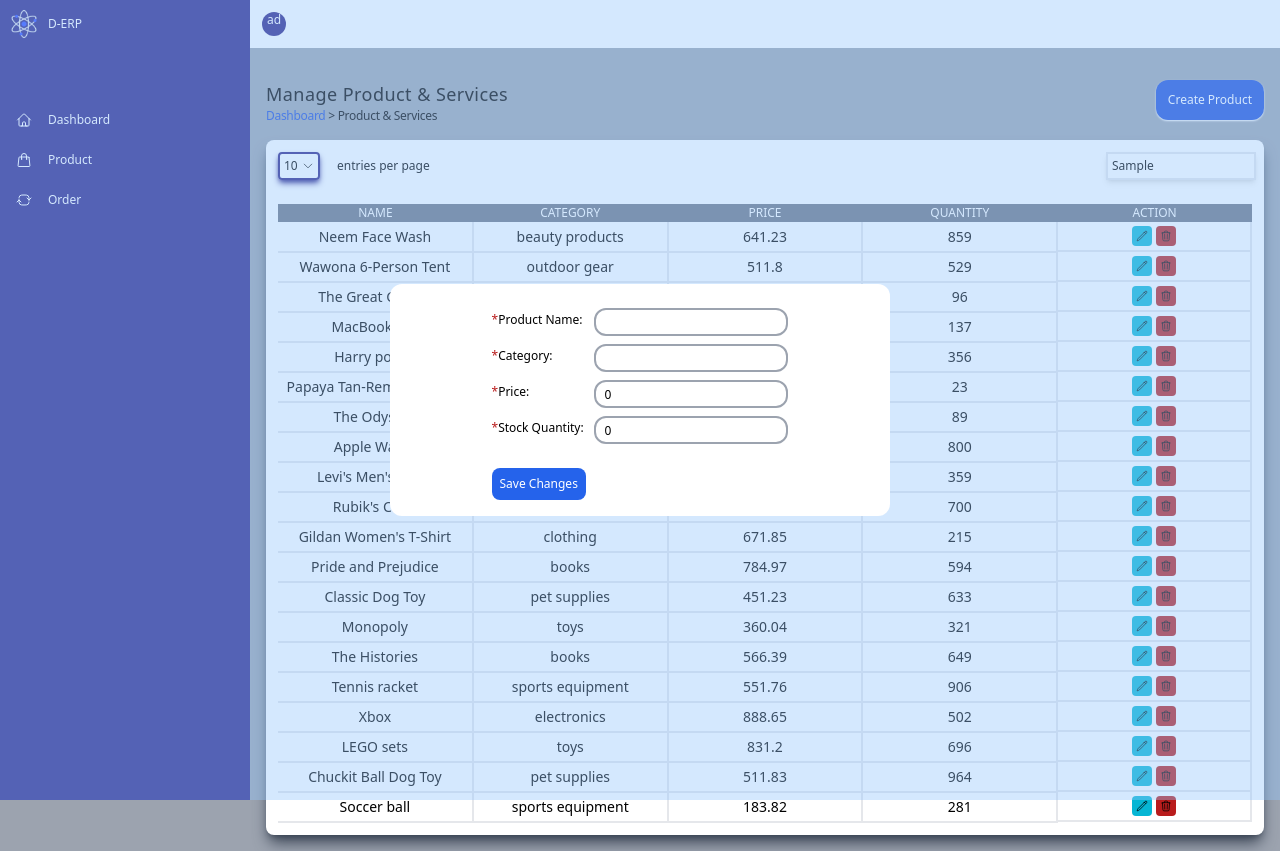
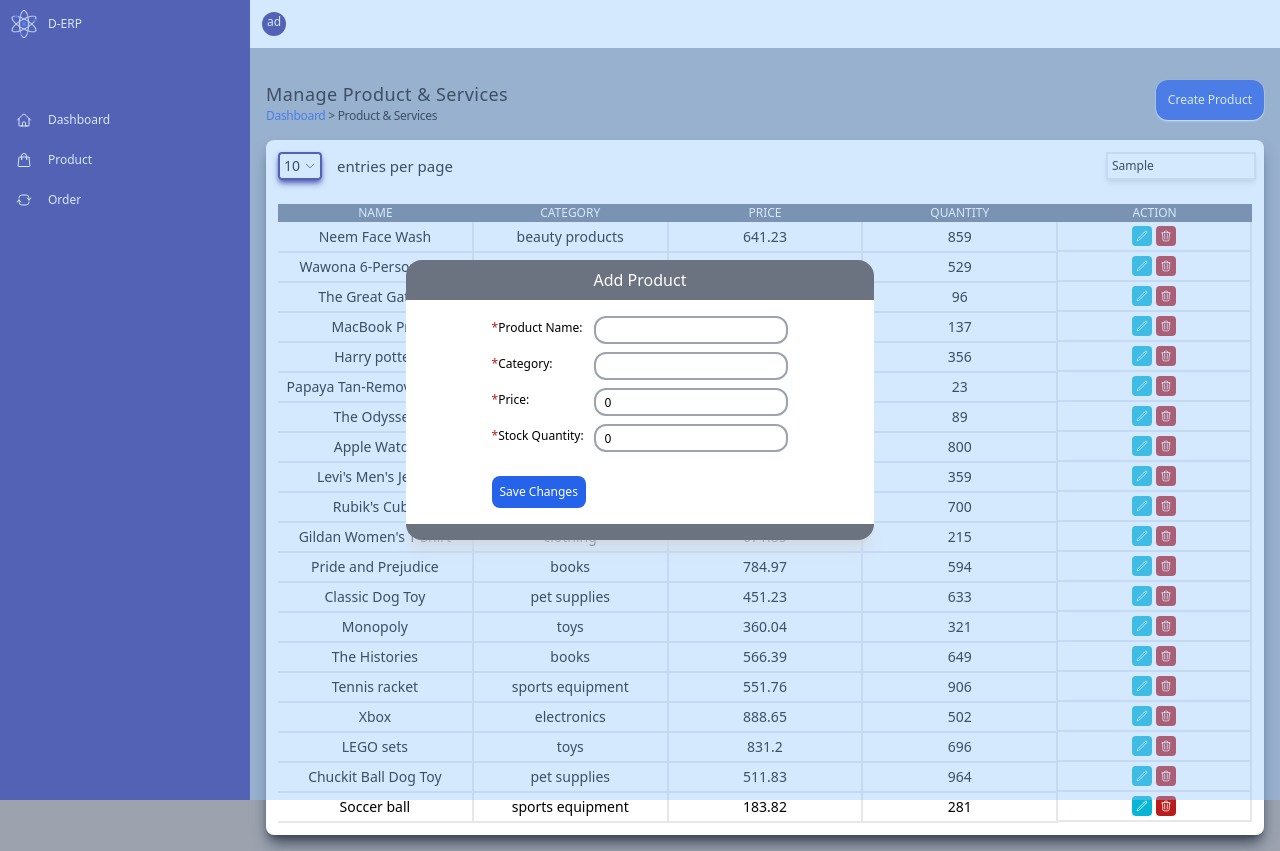
Before and after one commit to Abhishek-1337/Derp, a React (Vite) app: page /product in a window 1280 px wide. Both pictures are taken after typing "Sample" into the empty fields and a click on the button "Create Product". Built offline with nearby package versions, Linux system fonts and the light colour scheme.

Commit message:
Improved modal UI

```diff
--- a/src/components/Product/Main/ProductTableMain.jsx
+++ b/src/components/Product/Main/ProductTableMain.jsx
@@ -41,6 +41,7 @@ const ProductTableMain = () => {
       <Modal
         isOpen={modalDialog}
         onCancel={handleModalOnCancel}
+        title="Edit Product"
         data={
           <ProductForm
             productDetails={productEdit}
--- a/src/components/Product/Product.jsx
+++ b/src/components/Product/Product.jsx
@@ -35,7 +35,7 @@ const Product = () => {
             </p>
           </div>
           <button
-            className="p-3 pt-1 pb-1 max-h-[40px] bg-blue-700 text-white rounded-xl text-xs font-medium shadow-white shadow-sm hover:scale-105 transition-all"
+            className="p-3 pt-1 pb-1 max-h-[50px] leading-none md:max-h-[40px] bg-blue-700 text-white rounded-xl text-[12px] md:text-xs font-medium shadow-white shadow-sm hover:scale-105 transition-all"
             onClick={modalOpenHandler}
           >
             Create Product
@@ -43,6 +43,7 @@ const Product = () => {
           <Modal
             isOpen={modalOpen}
             onCancel={modalCloseHandler}
+            title="Add Product"
             data={
               <ProductForm
                 productDetails={{
--- a/src/components/Product/Top/ProductTableTop.jsx
+++ b/src/components/Product/Top/ProductTableTop.jsx
@@ -21,7 +21,7 @@ const ProductTableTop = () => {
         {/*dropdown and span*/}
         <div className="w-[55px] p-1">
           <button
-            className="rounded border-2 border-myblue text-center p-1 flex justify-between gap-1 items-center shadow-md shadow-myblue"
+            className="rounded border-2 border-myblue text-center p-1 flex justify-between gap-1 items-center shadow-md shadow-myblue text-[12px] md:text-[14px]"
             onClick={toggleMenu}
           >
             {selectedOption ? selectedOption : 10}
@@ -41,7 +41,7 @@ const ProductTableTop = () => {
             </div>
           )}
         </div>
-        <span>entries per page </span>
+        <span className="text-[12px] md:text-[15px]">entries per page </span>
       </div>
       <div>
         <input
--- a/src/shared/components/Avatar.jsx
+++ b/src/shared/components/Avatar.jsx
@@ -1,6 +1,6 @@
 const Avatar = (props) => {
   return (
-    <div className="w-6 h-6 rounded-full bg-myblue text-white text-center">
+    <div className="w-6 h-6 rounded-full bg-myblue text-white text-center leading-5">
       {props.username.slice(0, 2)}
     </div>
   );
--- a/src/shared/components/DeleteIcon.jsx
+++ b/src/shared/components/DeleteIcon.jsx
@@ -6,7 +6,7 @@ const DeleteIcon = () => {
       viewBox="0 0 24 24"
       strokeWidth={1.5}
       stroke="currentColor"
-      className="w-3 h-3"
+      className="w-3 h-3 text-white"
     >
       <path
         strokeLinecap="round"
--- a/src/shared/components/EditIcon.jsx
+++ b/src/shared/components/EditIcon.jsx
@@ -6,7 +6,7 @@ const EditIcon = () => {
       viewBox="0 0 24 24"
       strokeWidth={1.5}
       stroke="currentColor"
-      className="w-3 h-3"
+      className="w-3 h-3 text-white"
     >
       <path
         strokeLinecap="round"
--- a/src/shared/components/Modal.jsx
+++ b/src/shared/components/Modal.jsx
@@ -1,7 +1,7 @@
 import { createPortal } from "react-dom";
 import { useEffect } from "react";
 
-const Modal = ({ isOpen, onCancel, data }) => {
+const Modal = ({ isOpen, onCancel, data, title }) => {
   useEffect(() => {
     if (isOpen) {
       document.body.style.overflowY = "hidden";
@@ -23,8 +23,14 @@ const Modal = ({ isOpen, onCancel, data }) => {
         className="absolute bg-blue-300 opacity-40 top-0 w-full h-screen z-10"
         onClick={onCancel}
       ></div>
-      <div className="absolute top-0 right-0 bottom-0 left-0 max-w-[500px] max-h-max bg-white m-auto z-30 p-4 rounded-xl pt-6">
-        <div className="flex items-center justify-center">{data}</div>
+      <div className="absolute top-0 right-0 bottom-0 left-0 max-w-[500px] max-h-max  m-auto z-30  p-4">
+        <header className="bg-gray-500 rounded-t-2xl p-2 text-center text-white font-medium ">
+          {title}
+        </header>
+        <section className="flex items-center justify-center bg-white p-4 ">
+          {data}
+        </section>
+        <footer className="bg-gray-500 rounded-b-2xl p-2 text-center text-white font-medium  shadow-lg shadow-gray-300"></footer>
       </div>
     </div>,
     document.body
```
